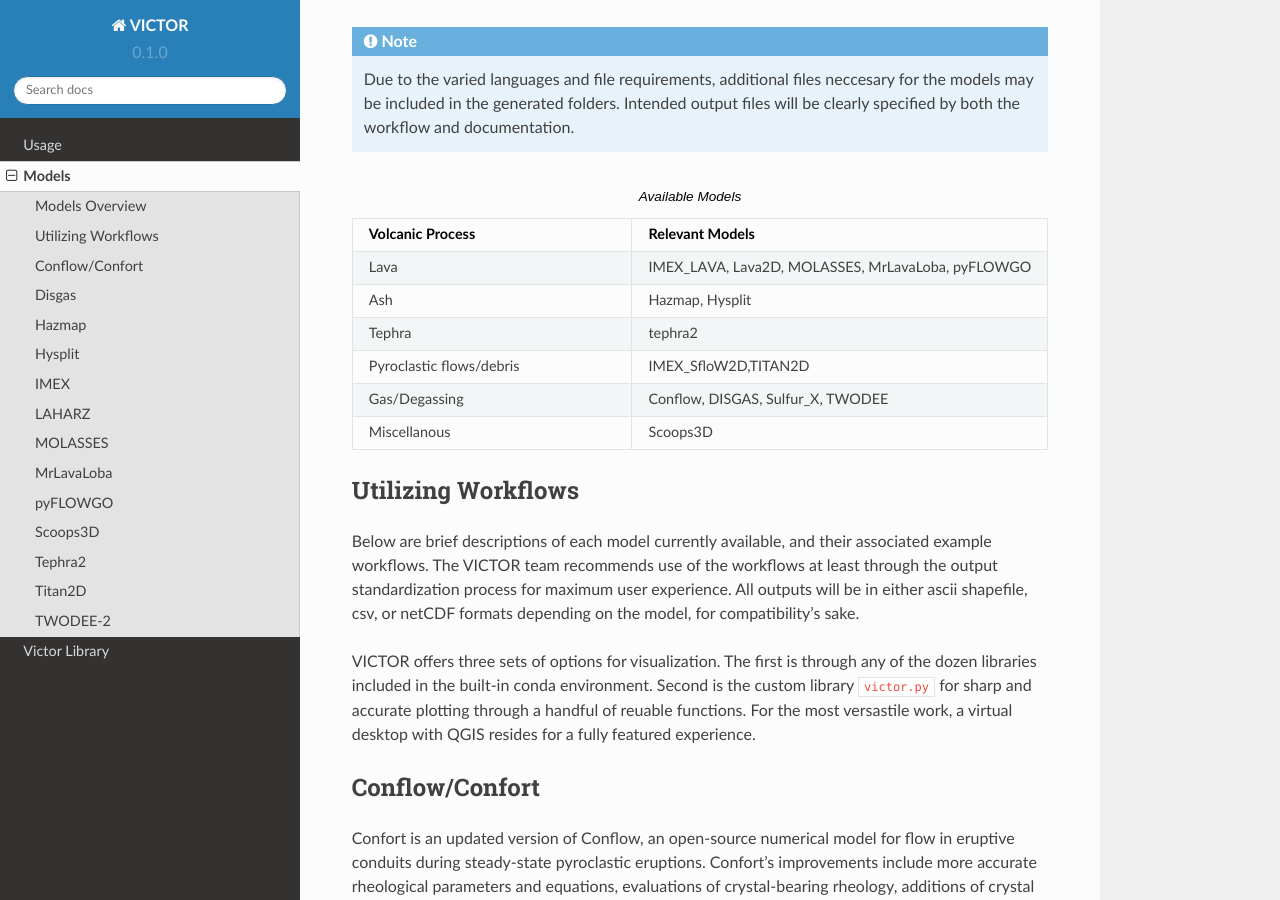
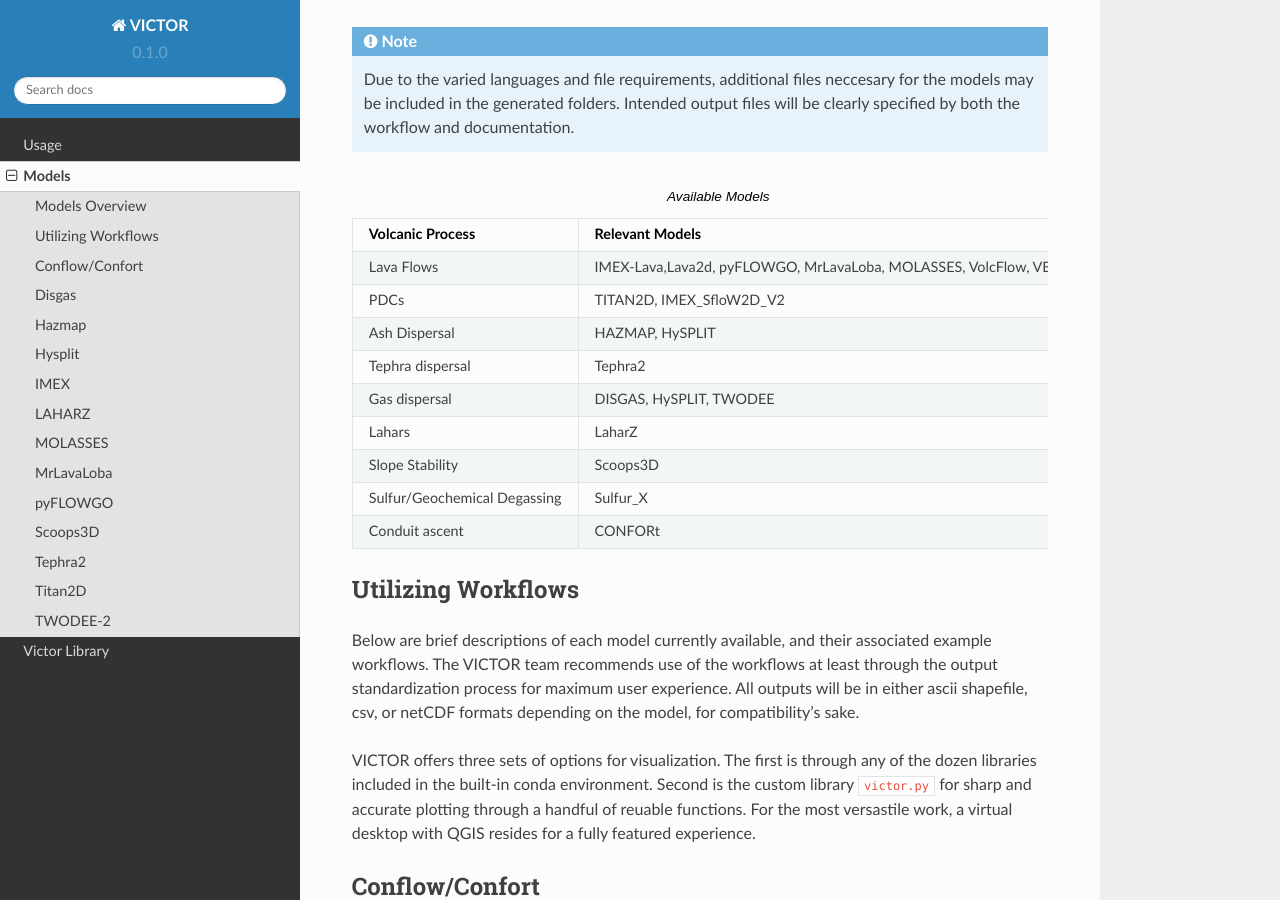
Before and after one commit to volcanocyber/victor-docs, a Sphinx documentation site: the page built from docs/source/models.rst, in a window 1280 px wide and 900 px high, scrolled down 477 px. Built offline with Sphinx 7.4.7 and the Read the Docs theme 2.0.0, drawn with Linux system fonts in a browser that asks for light colours.

Commit message:
Added Table of models

```diff
--- a/docs/source/models.rst
+++ b/docs/source/models.rst
@@ -25,18 +25,25 @@ common actions for the hub, such as file I/O and cross-library visualization are
 
    * - Volcanic Process
      - Relevant Models
-   * - Lava
-     - IMEX_LAVA, Lava2D, MOLASSES, MrLavaLoba, pyFLOWGO
-   * - Ash
-     - Hazmap, Hysplit
-   * - Tephra
-     - tephra2
-   * - Pyroclastic flows/debris
-     - IMEX_SfloW2D,TITAN2D
-   * - Gas/Degassing
-     - Conflow, DISGAS, Sulfur_X, TWODEE
-   * - Miscellanous
+   * - Lava Flows
+     - IMEX-Lava,Lava2d, pyFLOWGO,	MrLavaLoba, MOLASSES,	VolcFlow, VENUSS
+   * - PDCs
+     - TITAN2D, IMEX_SfloW2D_V2
+   * - Ash Dispersal
+     - HAZMAP, HySPLIT
+   * - Tephra dispersal
+     - Tephra2
+   * - Gas dispersal
+     - DISGAS, HySPLIT, TWODEE
+   * - Lahars
+     - LaharZ
+   * - Slope Stability
      - Scoops3D
+   * - Sulfur/Geochemical Degassing
+     - Sulfur_X
+   * - Conduit ascent
+     - CONFORt
+
 
 Utilizing Workflows
 --------------------
```
